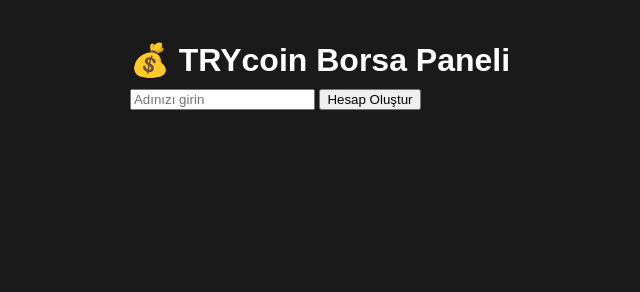
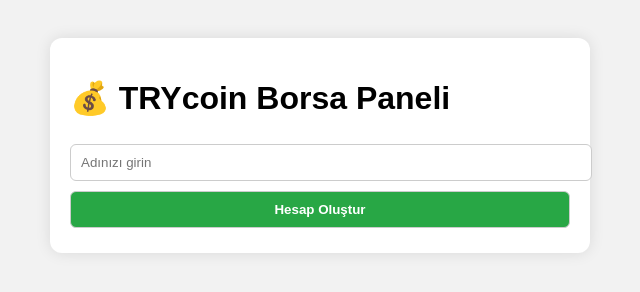
Before and after one commit to cklyncdream/cklyncdream, a plain HTML site: page index.html in a window 1280 px wide. Shown: the whole page, without its empty margins (320-960 px from the left). Drawn offline with Linux system fonts and the light colour scheme.

Commit message:
Update style.css

```diff
--- a/style.css
+++ b/style.css
@@ -1,39 +1,33 @@
 body {
-  background: #1a1a1a;
-  color: white;
   font-family: Arial, sans-serif;
-  display: flex;
-  flex-direction: column;
-  align-items: center;
-  margin: 20px;
+  background: #f2f2f2;
+  padding: 30px;
 }
 
-h1 {
-  margin-bottom: 10px;
+.container {
+  background: white;
+  max-width: 500px;
+  margin: auto;
+  padding: 20px;
+  border-radius: 12px;
+  box-shadow: 0 0 15px rgba(0,0,0,0.1);
 }
 
-#status {
-  margin-bottom: 5px;
+input, select, button {
+  margin: 5px 0;
+  padding: 10px;
+  width: 100%;
+  border-radius: 6px;
+  border: 1px solid #ccc;
 }
 
-canvas {
-  border: 1px solid #555;
-  image-rendering: pixelated;
-  cursor: crosshair;
-  margin-bottom: 10px;
+button {
+  background-color: #28a745;
+  color: white;
+  font-weight: bold;
+  cursor: pointer;
 }
 
-#palette {
-  display: grid;
-  grid-template-columns: repeat(auto-fill, 24px);
-  gap: 4px;
+button:hover {
+  background-color: #218838;
 }
-.color {
-  width: 24px;
-  height: 24px;
-  border: 1px solid #444;
-  cursor: pointer;
-}
-.color.selected {
-  border: 2px solid yellow;
-}
```
